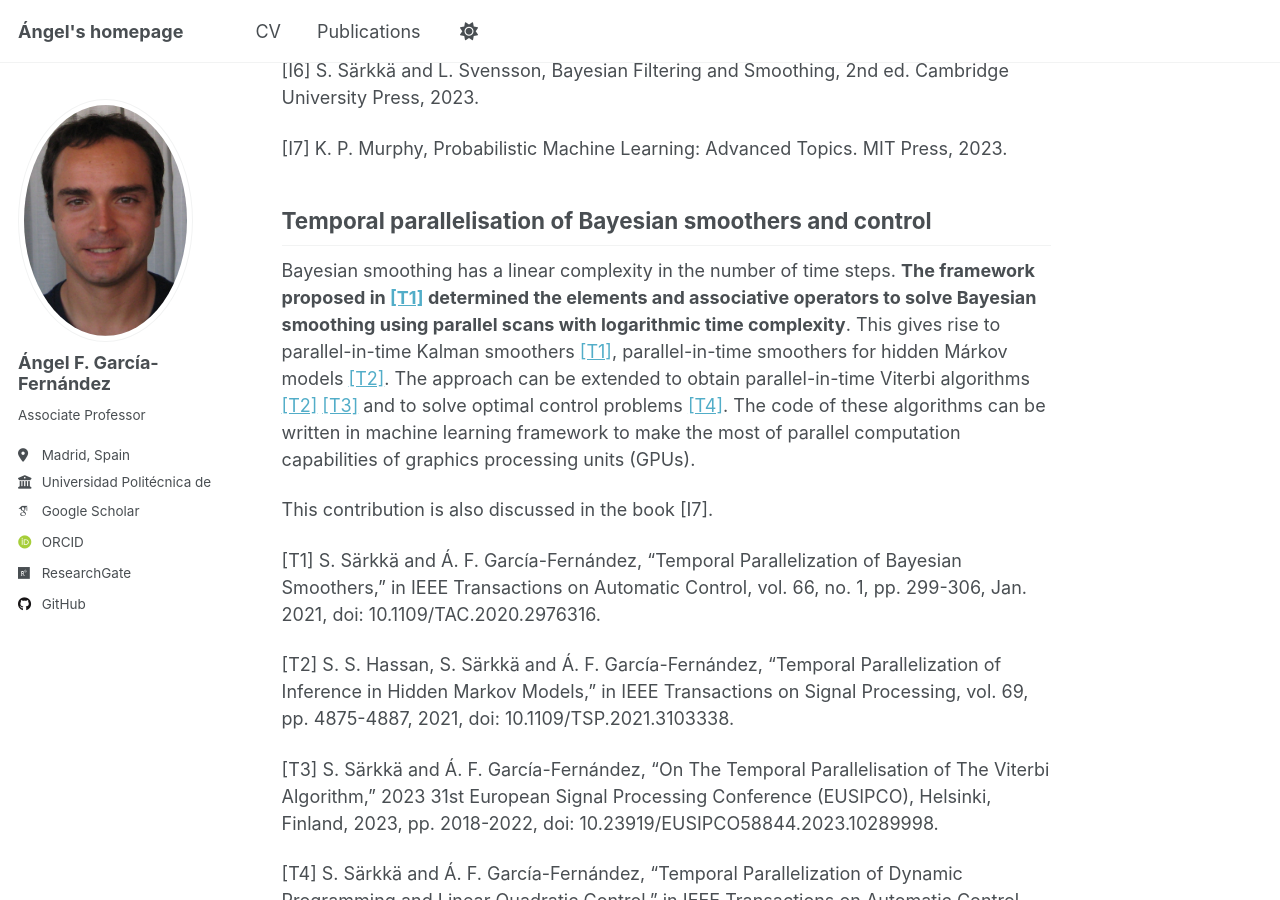
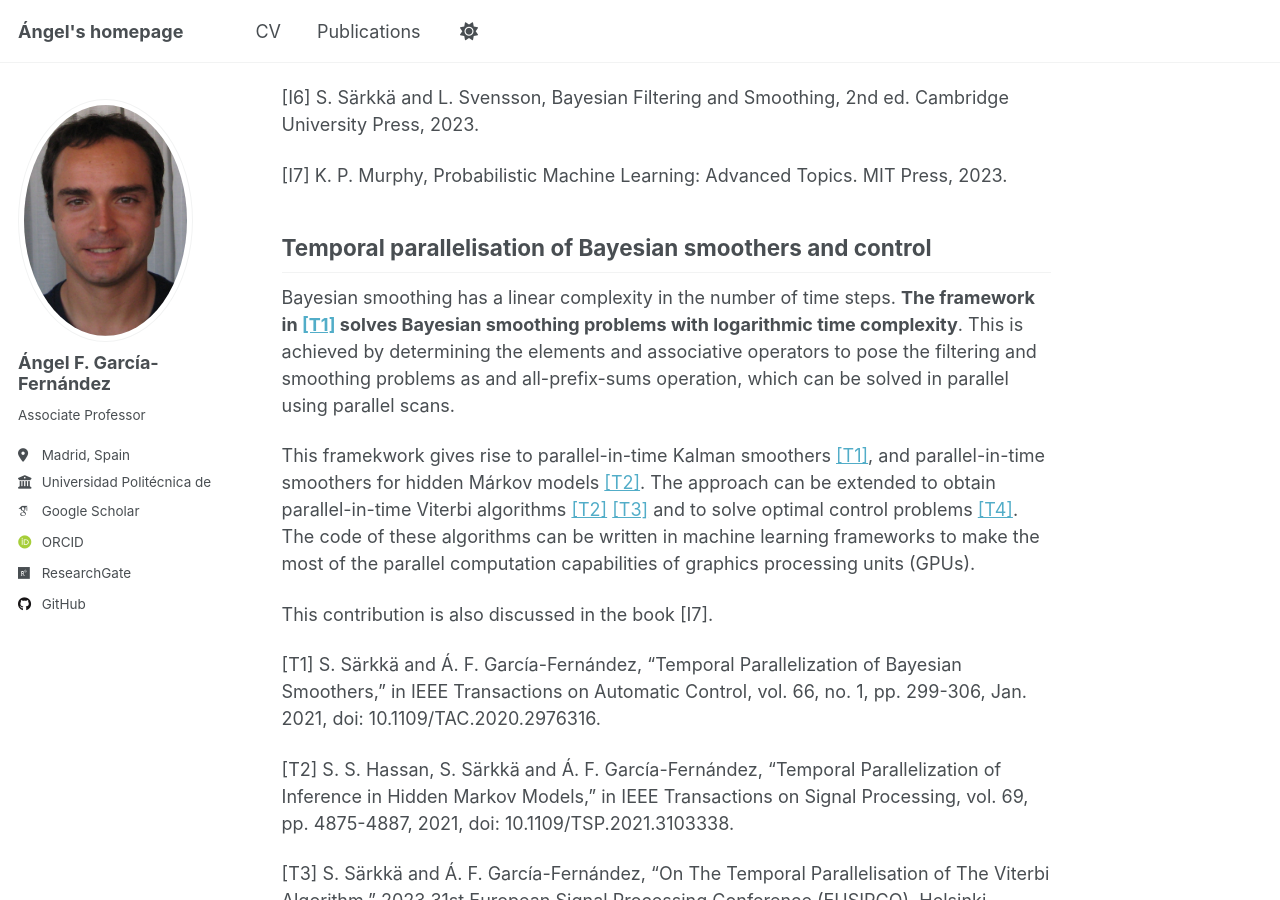
Before and after one commit to Agarciafernandez/Agarciafernandez.github.io, a Jekyll site: the page built from _pages/about.md, in a window 1280 px wide and 900 px high, scrolled down 4695 px. Built offline with Jekyll 4.4.1, drawn with Linux system fonts in a browser that asks for light colours; some web fonts are replaced; some of the changed text lies outside the part shown.

Commit message:
Update about.md

```diff
--- a/_pages/about.md
+++ b/_pages/about.md
@@ -108,7 +108,9 @@ Iterated posterior linearisation is described in two popular books for state est
 Temporal parallelisation of Bayesian smoothers and control
 ---------------
 
-Bayesian smoothing has a linear complexity in the number of time steps. **The framework proposed in [[T1]](https://ieeexplore.ieee.org/abstract/document/9013038) determined the elements and associative operators to solve Bayesian smoothing using parallel scans with logarithmic time complexity**. This gives rise to parallel-in-time Kalman smoothers [[T1]](https://ieeexplore.ieee.org/abstract/document/9013038), parallel-in-time smoothers for hidden Márkov models [[T2]](https://ieeexplore.ieee.org/abstract/document/9512397). The approach can be extended to obtain parallel-in-time Viterbi algorithms [[T2]](https://ieeexplore.ieee.org/abstract/document/9512397) [[T3]](https://ieeexplore.ieee.org/abstract/document/10289998) and to solve optimal control problems [[T4]](https://ieeexplore.ieee.org/abstract/document/9697418). The code of these algorithms can be written in machine learning framework to make the most of parallel computation capabilities of graphics processing units (GPUs).
+Bayesian smoothing has a linear complexity in the number of time steps. **The framework in [[T1]](https://ieeexplore.ieee.org/abstract/document/9013038) solves Bayesian smoothing problems with logarithmic time complexity**. This is achieved by determining the elements and associative operators to pose the filtering and smoothing problems as and all-prefix-sums operation, which can be solved in parallel using parallel scans.
+
+This framekwork gives rise to parallel-in-time Kalman smoothers [[T1]](https://ieeexplore.ieee.org/abstract/document/9013038), and parallel-in-time smoothers for hidden Márkov models [[T2]](https://ieeexplore.ieee.org/abstract/document/9512397). The approach can be extended to obtain parallel-in-time Viterbi algorithms [[T2]](https://ieeexplore.ieee.org/abstract/document/9512397) [[T3]](https://ieeexplore.ieee.org/abstract/document/10289998) and to solve optimal control problems [[T4]](https://ieeexplore.ieee.org/abstract/document/9697418). The code of these algorithms can be written in machine learning frameworks to make the most of the parallel computation capabilities of graphics processing units (GPUs).
 
 This contribution is also discussed in the book [I7].
 
```
Also changed, not shown: other parts of _pages/about.md (+1 -1 lines).
